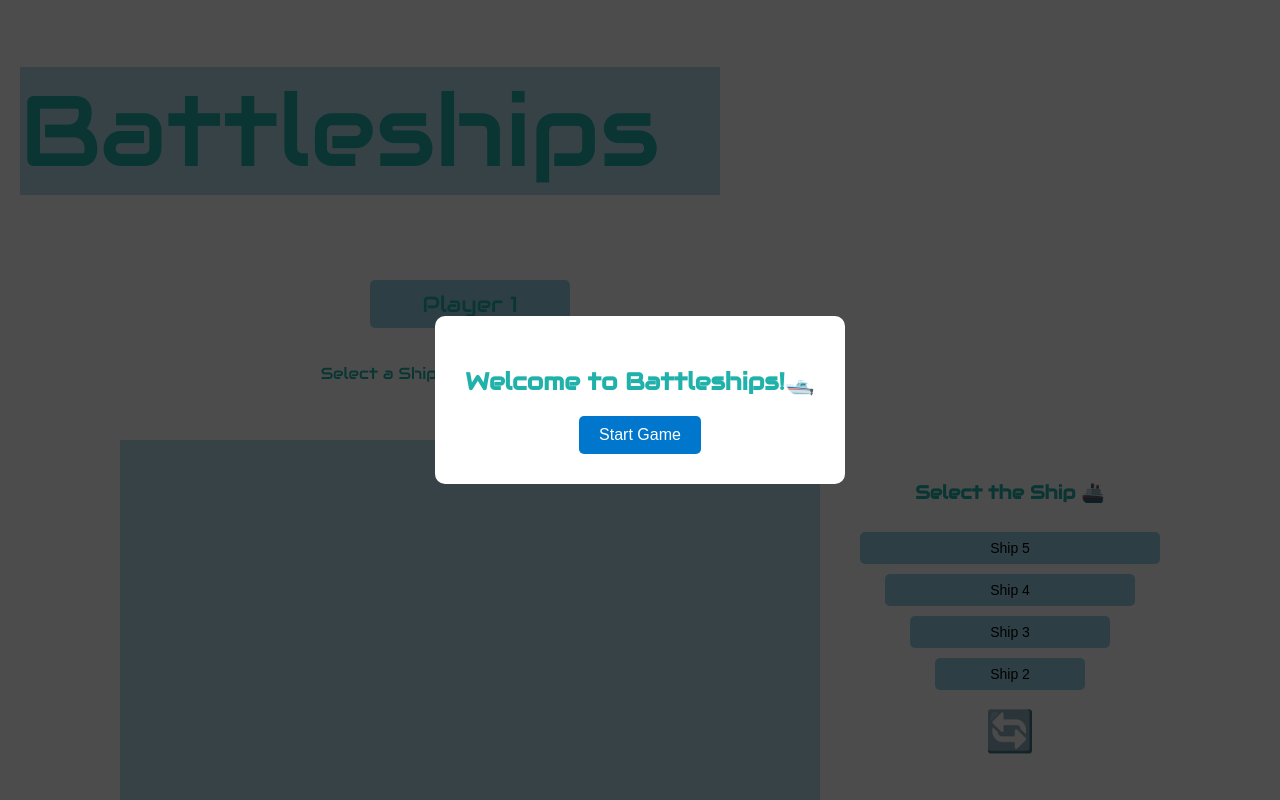
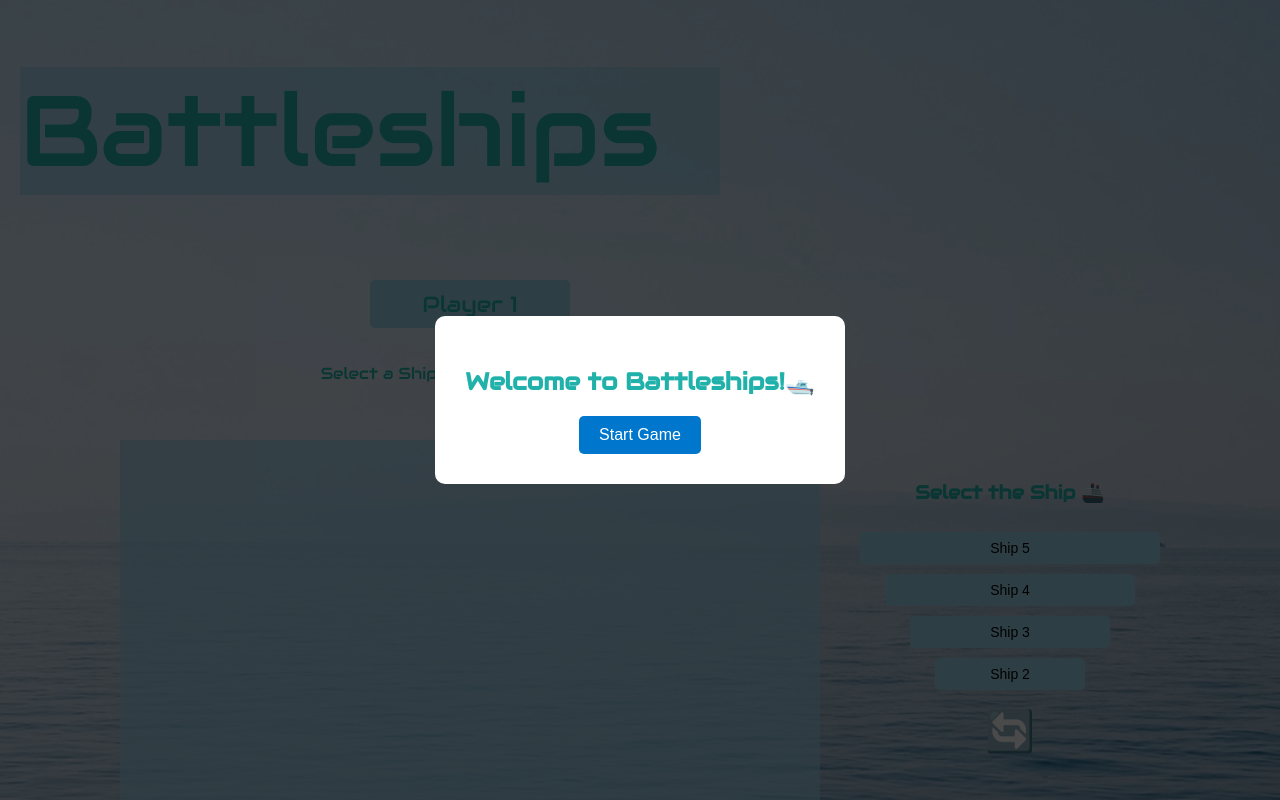
Before and after one commit to Bronteda/battleship-browser-game, a plain HTML site: page index.html in a window 1280 px wide. Shown: the top 800 px of the page. Drawn offline with nearby package versions, Linux system fonts and the light colour scheme; the site is published under a folder, as on GitHub Pages, so addresses that start at the root find nothing.

Commit message:
Added a relative path for the image

```diff
--- a/css/style.css
+++ b/css/style.css
@@ -20,7 +20,7 @@ body {
     font-weight: 100;
     color:lightseagreen;
     margin: 20px;
-    background-image: url("/Images/haze-over-the-ocean.jpg");
+    background-image: url("../Images/haze-over-the-ocean.jpg");
     background-repeat: no-repeat;
     background-size: cover;
 }
```
